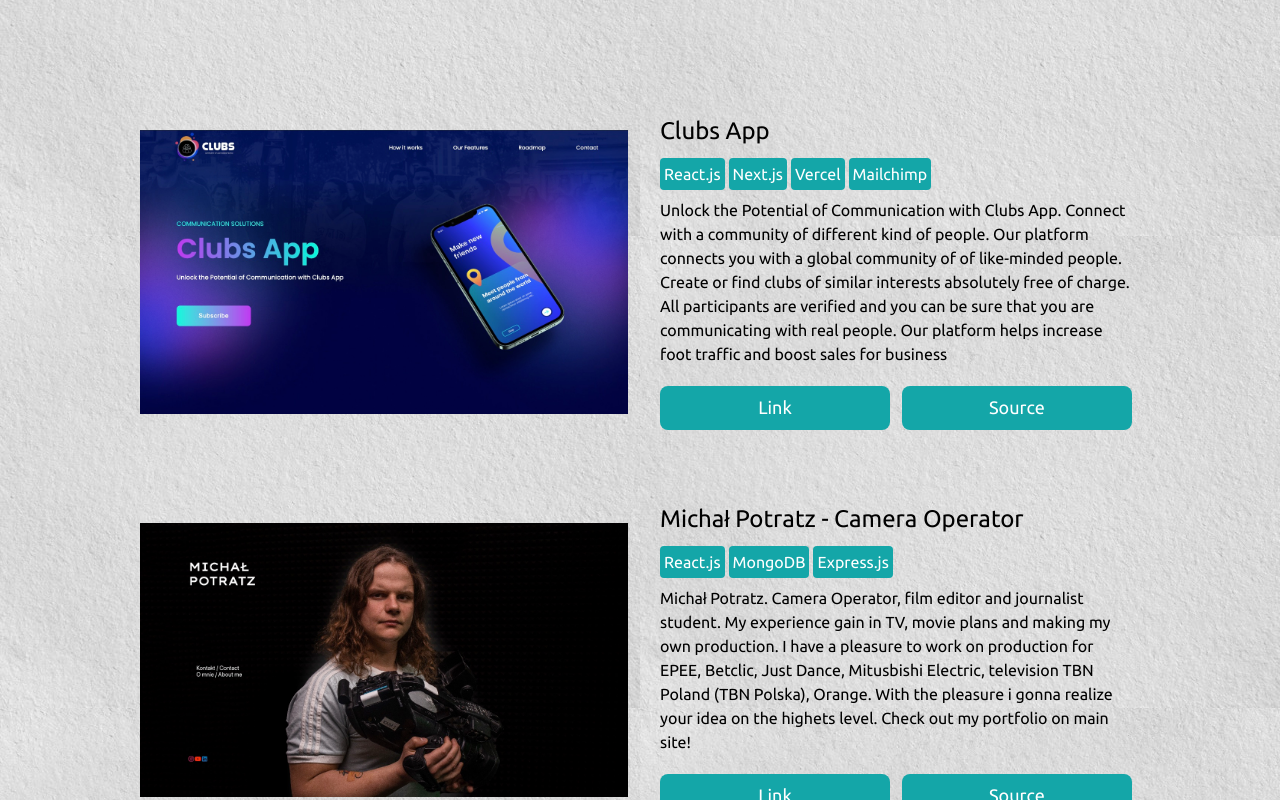
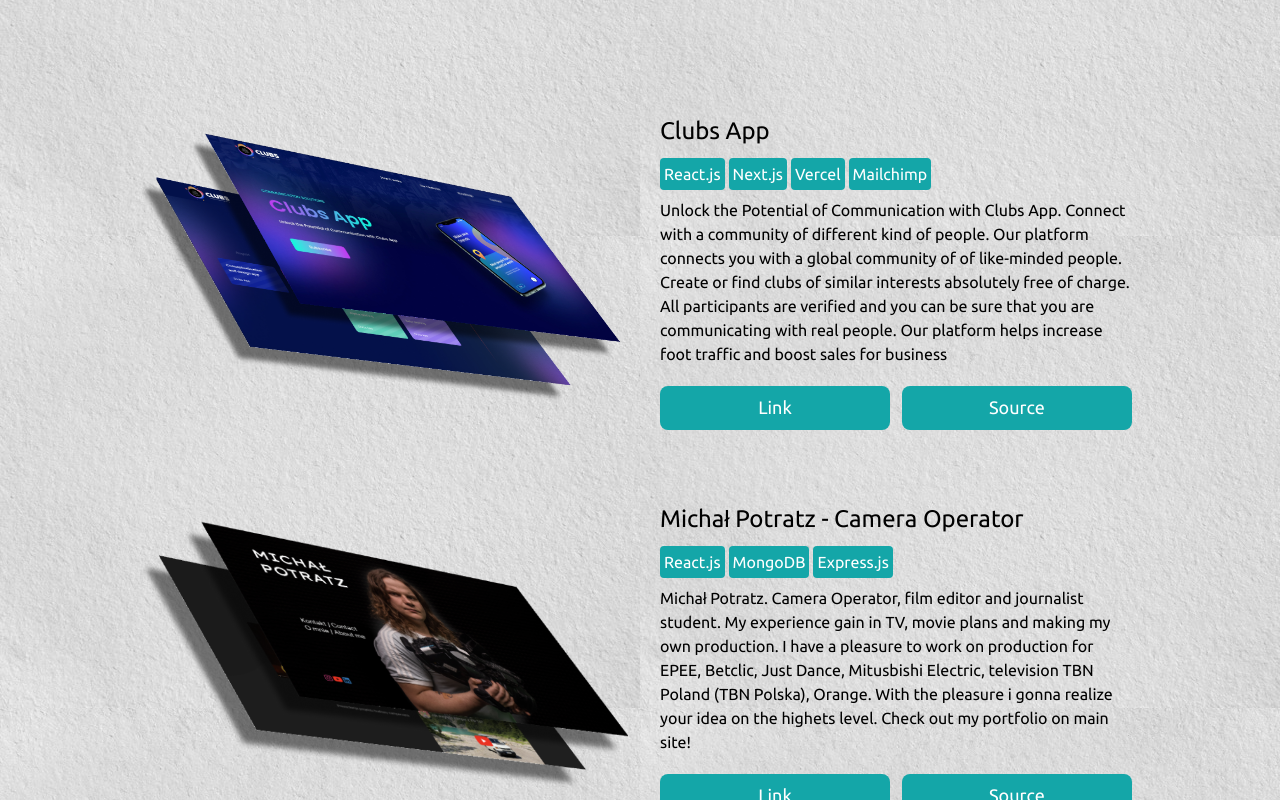
Before and after one commit to NorthWillov/verbitski.dev, a Next.js app: page /projects in a window 1280 px wide. Shown: the part 300-1100 px from the top of the page. Built offline with nearby package versions, Linux system fonts and the light colour scheme.

Commit message:
Add 3d project

```diff
--- a/components/project.tsx
+++ b/components/project.tsx
@@ -20,7 +20,7 @@
 }) => {
   return (
     <div className="w-full flex my-5 h-82 flex-col md:flex-row justify-center">
-      <div className="md:w-1/2 w-full p-3 flex items-center">
+      <div className="md:w-1/2 w-full p-3 flex items-center transition duration-500 ease-in-out transform hover:scale-105">
         <Link href={demoLink}>
           <a target="_blank">
             <img className="h-auto w-full" src={img} alt="project" />
--- a/pages/projects.tsx
+++ b/pages/projects.tsx
@@ -20,7 +20,7 @@
 
           <div className="flex flex-wrap sm:justify-between justify-center mt-20 pb-56">
             <Project
-              img="/assets/projects/clubsapp.jpeg"
+              img="/assets/projects/clubsapp.png"
               title="Clubs App"
               desc="Unlock the Potential of Communication with Clubs App. Connect with a community of different kind of people. Our platform connects you with a global community of of like-minded people. Create or find clubs of similar interests absolutely free of charge. All participants are verified and you can be sure that you are communicating with real people. Our platform helps increase foot traffic and boost sales for business
 
@@ -31,7 +31,7 @@
             />
 
             <Project
-              img="/assets/projects/michael.jpeg"
+              img="/assets/projects/michael.png"
               title="Michał Potratz - Camera Operator"
               desc="Michał Potratz. Camera Operator, film editor and journalist student. My experience gain in TV, movie plans and making my own production. I have a pleasure to work on production for EPEE, Betclic, Just Dance, Mitusbishi Electric, television TBN Poland (TBN Polska), Orange. With the pleasure i gonna realize your idea on the highets level. Check out my portfolio on main site!"
               demoLink="https://www.michaelpotratz.com/"
```
Also changed, not shown: public/assets/projects/clubsapp.png (added), public/assets/projects/michael.png (added).
